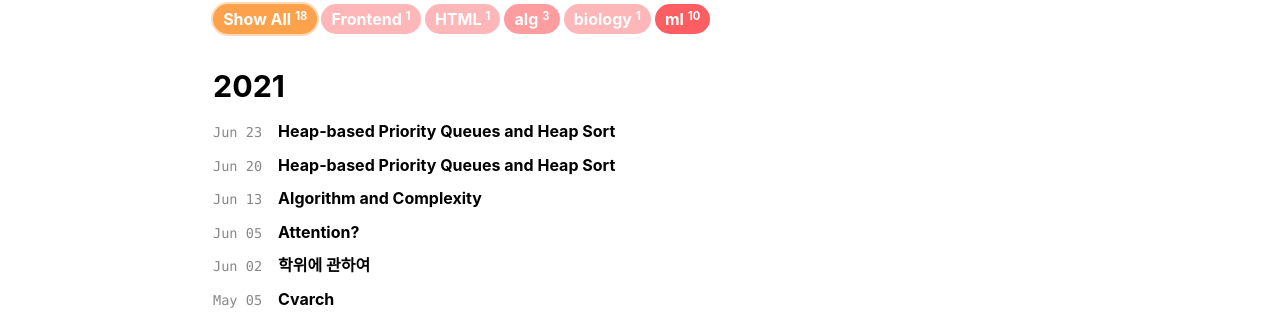
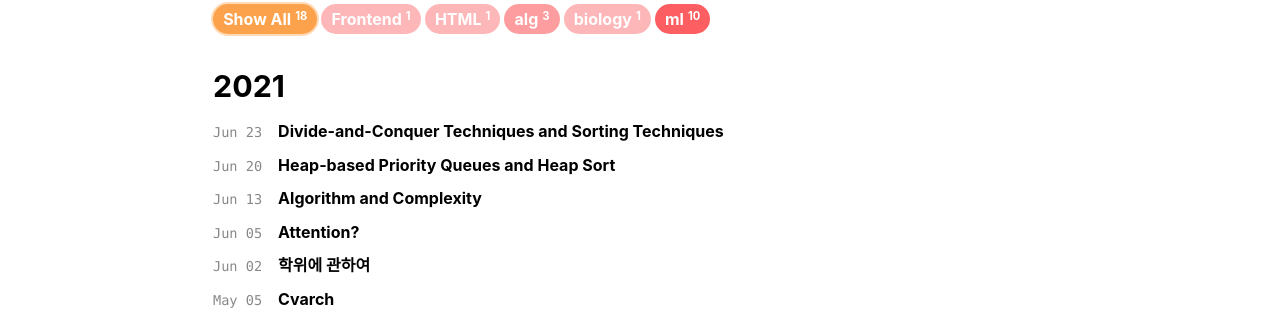
Before and after one commit to underthelights/previous, a Jekyll site: the page built from blog/archive.html, in a window 1280 px wide. Shown: the part 216-530 px from the top of the page. Built offline with Jekyll 4.4.1, drawn with Linux system fonts in a browser that asks for light colours; nearby versions of some CDN libraries.

Commit message:
Update 2021-06-23-sub3.md

```diff
--- a/_posts/alg/2021-06-23-sub3.md
+++ b/_posts/alg/2021-06-23-sub3.md
@@ -1,6 +1,6 @@
 ---
 layout: article
-title: Heap-based Priority Queues and Heap Sort
+title: Divide-and-Conquer Techniques and Sorting Techniques
 tags: alg
 category: alg
 picture_frame: shadow
```
